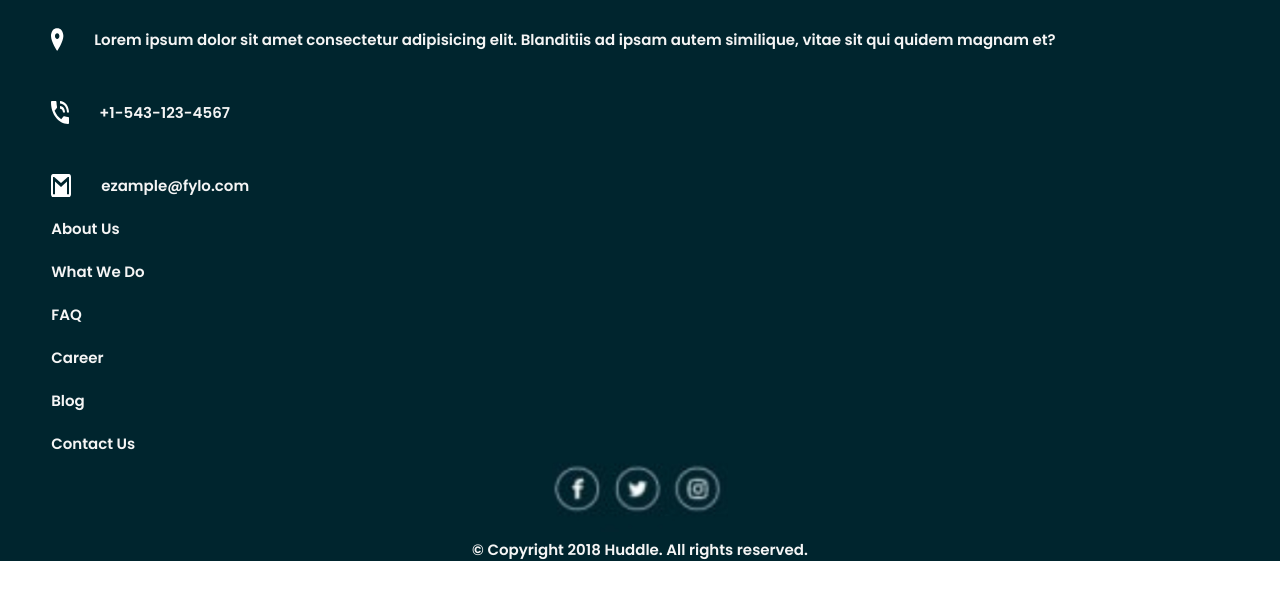
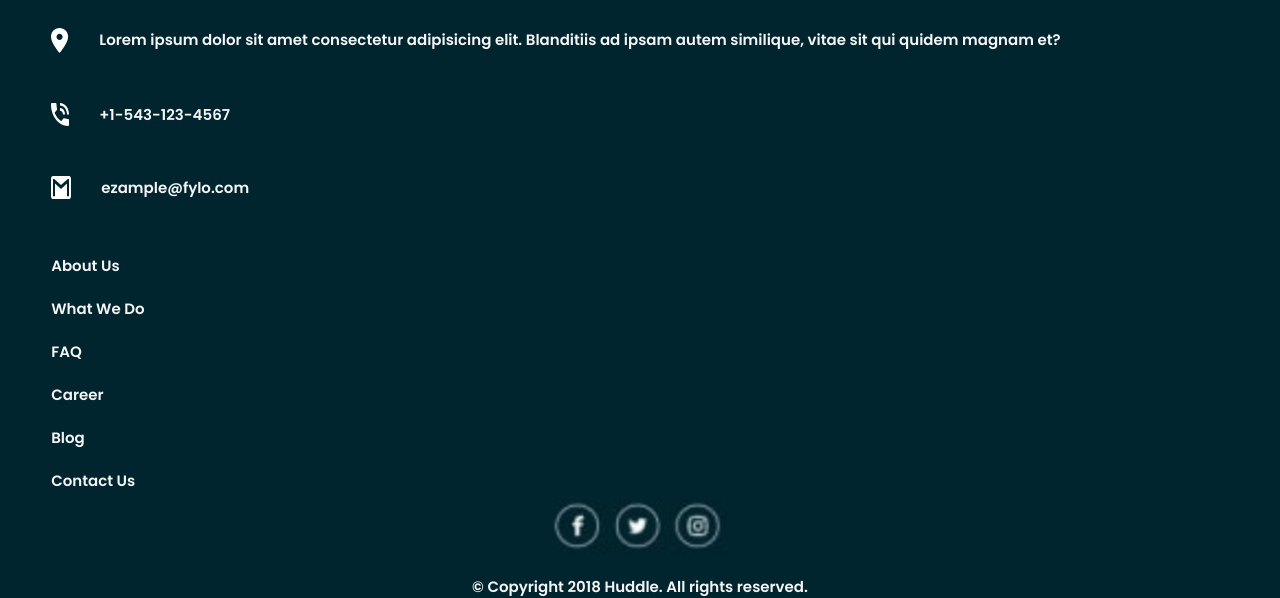
Before and after one commit to Eggys321/Huddle_Zuri, a plain HTML site: page index.html in a window 1280 px wide. Shown: the part 2653-3251 px from the top of the page. Before the commit the page ends 3214 px from the top, so only its background shows below. Drawn offline with Linux system fonts and the light colour scheme.

Commit message:
edited the footer

```diff
--- a/index.html
+++ b/index.html
@@ -109,7 +109,7 @@
         </div>
       </section>
     </div>
-    <script src="https://kit.fontawesome.com/a458886f6e.js" crossorigin="anonymous"></script>
+    <!-- <script src="https://kit.fontawesome.com/a458886f6e.js" crossorigin="anonymous"></script> -->
 
   </body>
 </html>
--- a/style.css
+++ b/style.css
@@ -167,7 +167,12 @@ footer{
 
 }
 
-..section_3h {
+.section_3e img{
+    /* width: 15px; */
+    height: 25px;
+}
+
+.section_3h {
     margin-top: 55px;
 }
 
```
